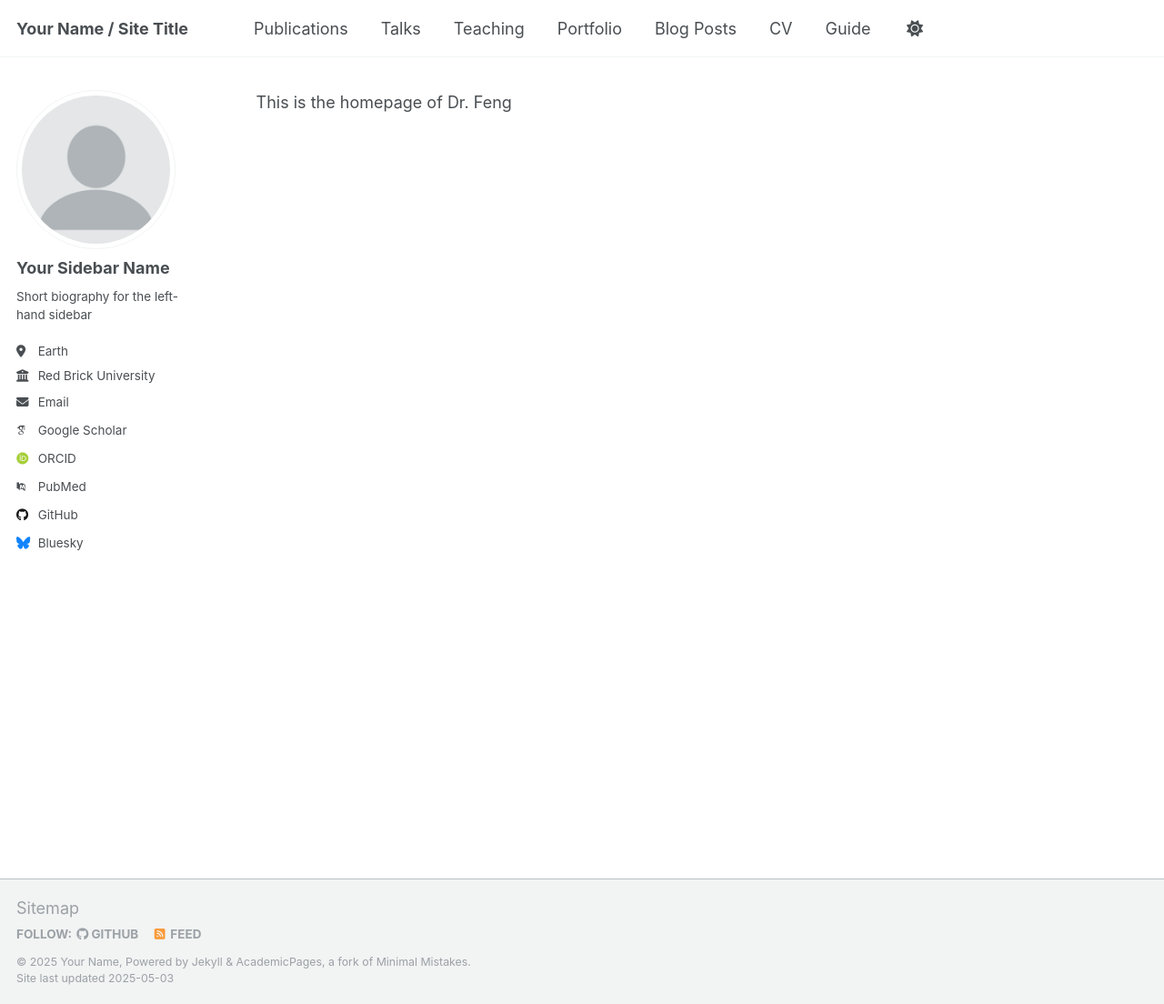
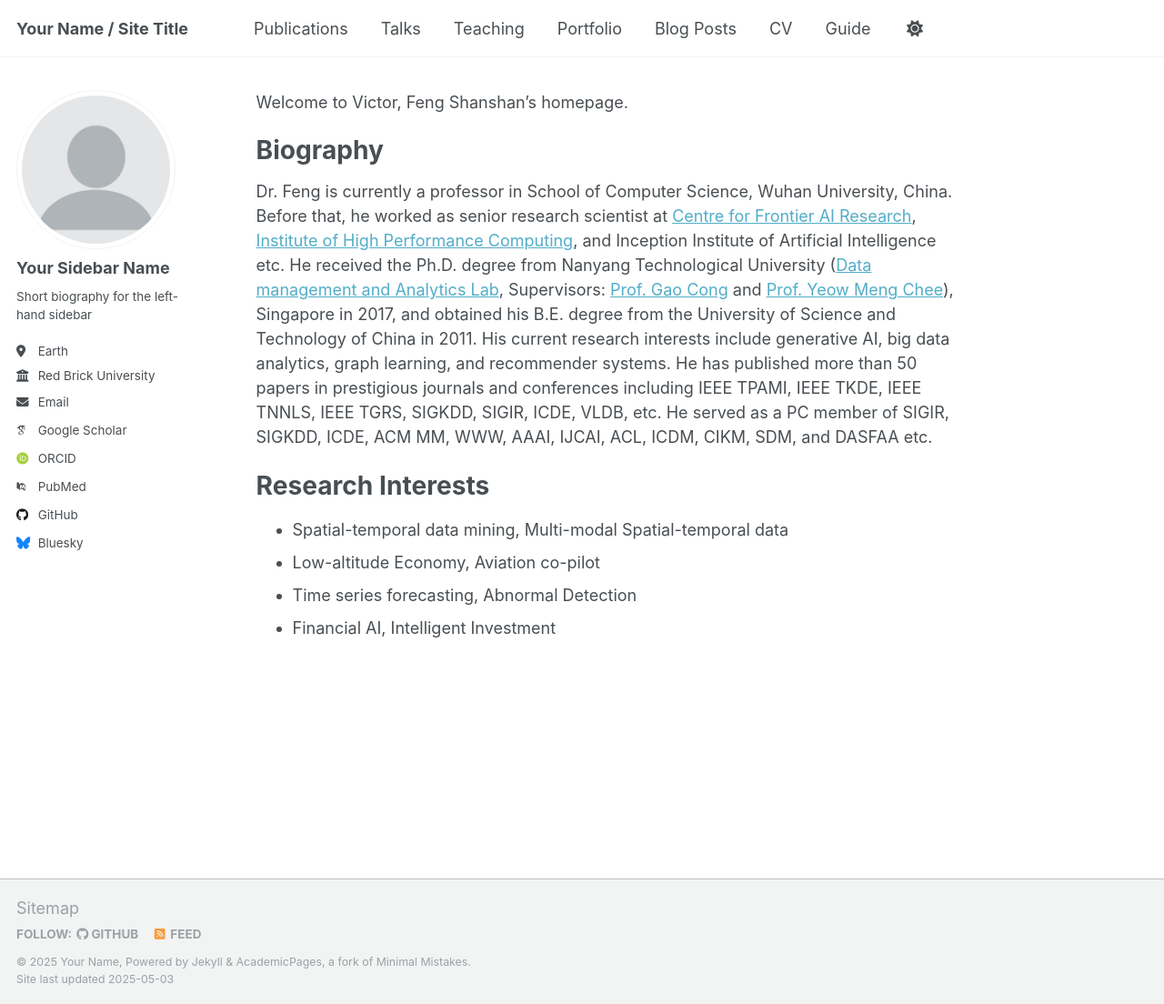
Before and after one commit to victorsfeng/whu, a Jekyll site: the page built from _pages/about.md, in a window 1280 px wide and 1104 px high. Shown: the whole window at 91% size. Built offline with Jekyll 4.4.1, drawn with Linux system fonts in a browser that asks for light colours; some web fonts are replaced; our own code applies the rules of GitHub Pages for plain Markdown files.

Commit message:
Update about.md

```diff
--- a/_pages/about.md
+++ b/_pages/about.md
@@ -1,3 +1,12 @@
+Welcome to Victor, Feng Shanshan's homepage.
+
+# Biography
+
+Dr. Feng is currently a professor in School of Computer Science, Wuhan University, China. Before that, he worked as senior research scientist at [Centre for Frontier AI Research](https://www.a-star.edu.sg/cfar), [Institute of High Performance Computing](https://www.a-star.edu.sg/ihpc), and Inception Institute of Artificial Intelligence  etc. He received the Ph.D. degree from Nanyang Technological University ([Data management and Analytics Lab](https://www.ntu.edu.sg/dmal), Supervisors:  [Prof. Gao Cong](https://personal.ntu.edu.sg/gaocong/) and [Prof. Yeow Meng Chee](https://www.nus.edu.sg/about/management/chee-yeow-meng)), Singapore in 2017, and obtained his B.E. degree from the University of Science and Technology of China in 2011. His current research interests include generative AI, big data analytics, graph learning, and recommender systems. He has published more than 50 papers in prestigious journals and conferences including IEEE TPAMI, IEEE TKDE, IEEE TNNLS, IEEE TGRS, SIGKDD, SIGIR, ICDE, VLDB, etc. He served as a PC member of SIGIR, SIGKDD, ICDE, ACM MM, WWW, AAAI, IJCAI, ACL, ICDM, CIKM, SDM, and DASFAA etc.
 
 
-This is the homepage of Dr. Feng
+# Research Interests
+* Spatial-temporal data mining,  Multi-modal Spatial-temporal data
+* Low-altitude Economy,  Aviation co-pilot
+* Time series forecasting, Abnormal Detection
+* Financial AI, Intelligent Investment
```
